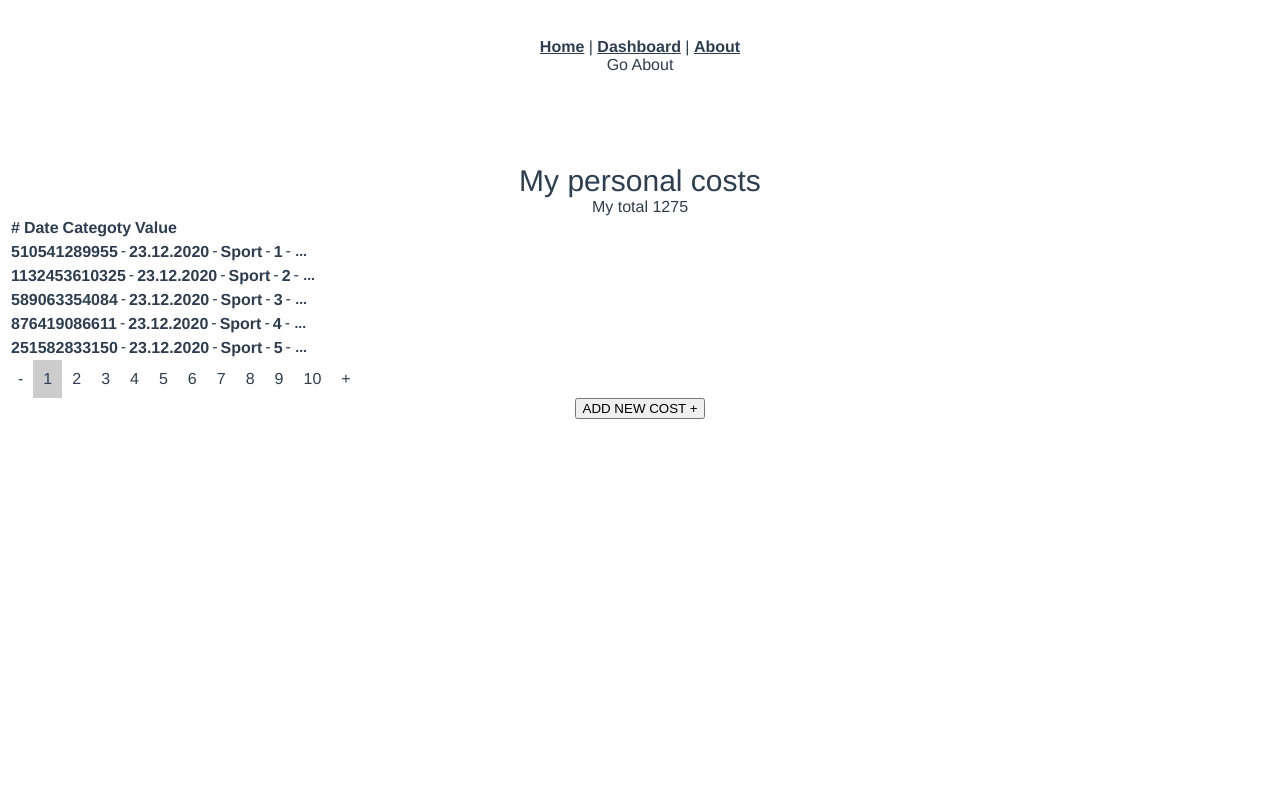
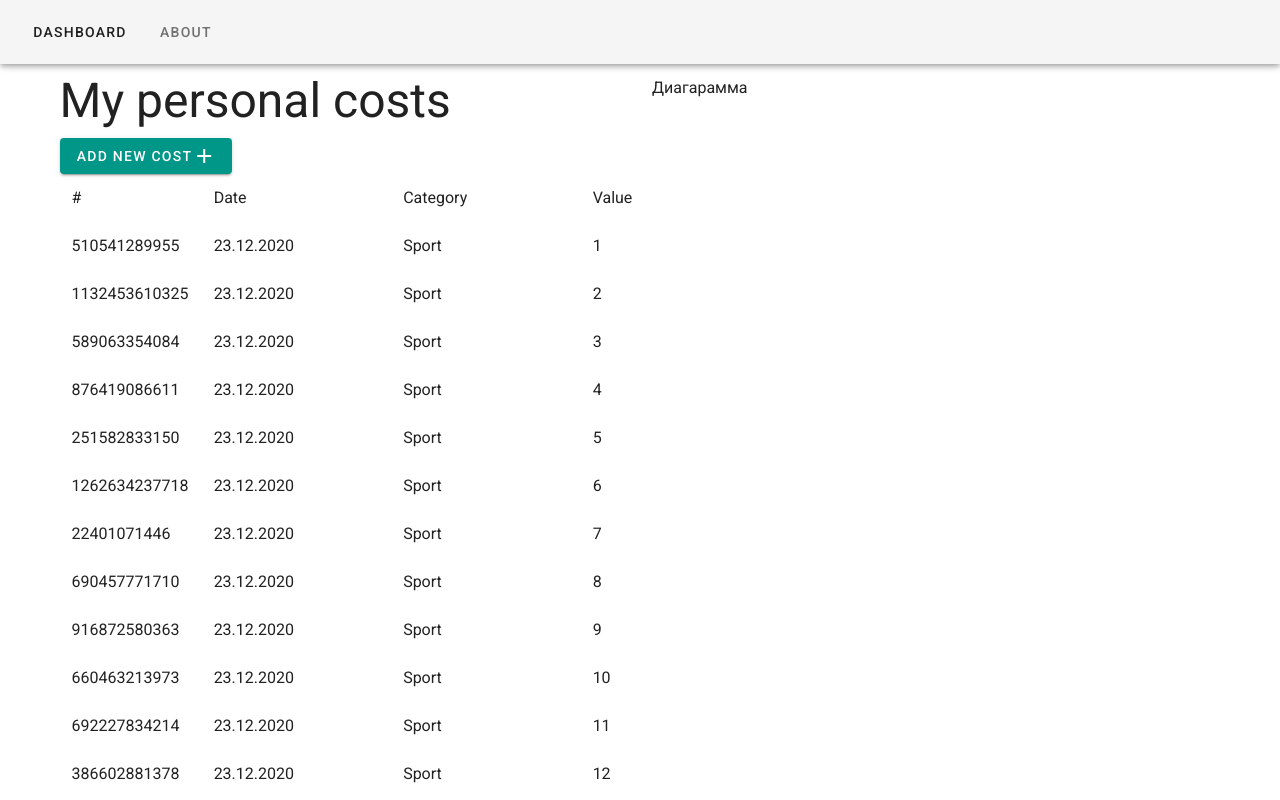
Before and after one commit to Anzhpry/Costs, a Vue app in the folder fp/: page /dashboard/1 in a window 1280 px wide. Shown: the top 800 px of the page. Built offline with nearby package versions, Linux system fonts and the light colour scheme.

Commit message:
Не отображаются категории

```diff
--- a/fp/public/index.html
+++ b/fp/public/index.html
@@ -1,11 +1,13 @@
 <!DOCTYPE html>
-<html lang="">
+<html lang="en">
   <head>
     <meta charset="utf-8">
     <meta http-equiv="X-UA-Compatible" content="IE=edge">
     <meta name="viewport" content="width=device-width,initial-scale=1.0">
     <link rel="icon" href="<%= BASE_URL %>favicon.ico">
     <title><%= htmlWebpackPlugin.options.title %></title>
+    <link rel="stylesheet" href="https://fonts.googleapis.com/css?family=Roboto:100,300,400,500,700,900">
+    <link rel="stylesheet" href="https://cdn.jsdelivr.net/npm/@mdi/font@latest/css/materialdesignicons.min.css">
   </head>
   <body>
     <noscript>
--- a/fp/src/App.vue
+++ b/fp/src/App.vue
@@ -1,104 +1,26 @@
 <template>
-  <div id="app">
-    <nav>
-      <router-link to="/">Home</router-link> |
-      <router-link to="/dashboard">Dashboard</router-link> |
-      <router-link to="/about">About</router-link>
-      <div @click="goToPageAbout">Go About</div>
-    </nav>
-    <main>
-      <router-view />
-    </main>
-    <transition name="fade">
-      <ModalWindowAddPaymentForm v-if="modalShown" :settings="settings" />
-    </transition>
-    <transition name="fade">
-      <ContextMenu />
-    </transition>
-  </div>
+  <v-app>
+    <v-app-bar
+      app
+    >
+
+  <v-btn plain :ripple="false" to="/dashboard">Dashboard</v-btn>
+  <v-btn plain :ripple="false" to="/about">About</v-btn>
+    </v-app-bar>
+
+    <v-main>
+      <router-view/>
+    </v-main>
+  </v-app>
 </template>
 
 <script>
-import ModalWindowAddPaymentForm from "./components/ModalWindowAddPaymentForm.vue";
-import ContextMenu from "./components/ContextMenu.vue";
+
 export default {
-  name: "App",
-  components: {
-    ModalWindowAddPaymentForm,
-    ContextMenu,
-  },
-  data() {
-    return {
-      modalShown: false,
-      settings: {},
-    };
-  },
-  methods: {
-    goToPageAbout() {
-      this.$router.push({
-        name: "about",
-        params: {
-          isTrial: 0,
-        },
-        query: {
-          isTrial: true,
-        },
-      });
-    },
-    onShow(settings) {
-      this.modalShown = true;
-      this.settings = settings;
-    },
-    onHide() {
-      this.modalShown = false;
-      this.settings = {};
-    },
-  },
-  created() {
-    console.log(this.$router);
-  },
-  mounted() {
-    this.$modal.EventBus.$on("shown", this.onShow);
-    this.$modal.EventBus.$on("hide", this.onHide);
-  },
-  beforeDestroy() {
-    this.$modal.EventBus.$on("shown", this.onShow);
-    this.$modal.EventBus.$on("hide", this.onHide);
-  },
+  name: 'App',
+
+  data: () => ({
+    //
+  }),
 };
 </script>
-
-
-<style lang="scss">
-#app {
-  font-family: Avenir, Helvetica, Arial, sans-serif;
-  -webkit-font-smoothing: antialiased;
-  -moz-osx-font-smoothing: grayscale;
-  text-align: center;
-  color: #2c3e50;
-}
-
-nav {
-  padding: 30px;
-
-  a {
-    font-weight: bold;
-    color: #2c3e50;
-
-    &.router-link-exact-active {
-      color: #42b983;
-    }
-  }
-}
-</style>
-
-<style>
-.fade-enter-active,
-.fade-leave-active {
-  transition: opacity 0.9s ease;
-}
-.fade-enter,
-.fade-leave-to {
-  opacity: 0;
-}
-</style>
--- /dev/null
+++ b/fp/src/App_.vue
@@ -0,0 +1,104 @@
+<template>
+  <div id="app">
+    <nav>
+      <router-link to="/">Home</router-link> |
+      <router-link to="/dashboard">Dashboard</router-link> |
+      <router-link to="/about">About</router-link>
+      <div @click="goToPageAbout">Go About</div>
+    </nav>
+    <main>
+      <router-view />
+    </main>
+    <transition name="fade">
+      <ModalWindowAddPaymentForm v-if="modalShown" :settings="settings" />
+    </transition>
+    <transition name="fade">
+      <ContextMenu />
+    </transition>
+  </div>
+</template>
+
+<script>
+import ModalWindowAddPaymentForm from "./components/ModalWindowAddPaymentForm.vue";
+import ContextMenu from "./components/ContextMenu.vue";
+export default {
+  name: "App",
+  components: {
+    ModalWindowAddPaymentForm,
+    ContextMenu,
+  },
+  data() {
+    return {
+      modalShown: false,
+      settings: {},
+    };
+  },
+  methods: {
+    goToPageAbout() {
+      this.$router.push({
+        name: "about",
+        params: {
+          isTrial: 0,
+        },
+        query: {
+          isTrial: true,
+        },
+      });
+    },
+    onShow(settings) {
+      this.modalShown = true;
+      this.settings = settings;
+    },
+    onHide() {
+      this.modalShown = false;
+      this.settings = {};
+    },
+  },
+  created() {
+    console.log(this.$router);
+  },
+  mounted() {
+    this.$modal.EventBus.$on("shown", this.onShow);
+    this.$modal.EventBus.$on("hide", this.onHide);
+  },
+  beforeDestroy() {
+    this.$modal.EventBus.$on("shown", this.onShow);
+    this.$modal.EventBus.$on("hide", this.onHide);
+  },
+};
+</script>
+
+
+<style lang="scss">
+#app {
+  font-family: Avenir, Helvetica, Arial, sans-serif;
+  -webkit-font-smoothing: antialiased;
+  -moz-osx-font-smoothing: grayscale;
+  text-align: center;
+  color: #2c3e50;
+}
+
+nav {
+  padding: 30px;
+
+  a {
+    font-weight: bold;
+    color: #2c3e50;
+
+    &.router-link-exact-active {
+      color: #42b983;
+    }
+  }
+}
+</style>
+
+<style>
+.fade-enter-active,
+.fade-leave-active {
+  transition: opacity 0.9s ease;
+}
+.fade-enter,
+.fade-leave-to {
+  opacity: 0;
+}
+</style>
--- a/fp/src/components/AddPaymentForm.vue
+++ b/fp/src/components/AddPaymentForm.vue
@@ -1,16 +1,10 @@
 <template>
-  <div>
-    <input placeholder="Amount" v-model="value" />
-    <div class="categoryList" v-if="categoryList.length">
-      <select v-model="category">
-        <option v-for="(option, idx) in categoryList" :key="idx">
-          {{ option }}
-        </option>
-      </select>
-    </div>
-    <input placeholder="Date" v-model="date" />
-    <button @click="onSave">Save</button>
-  </div>
+<v-card class="text-left pa-8">
+  <v-text-field v-model="date" label="Date"/>
+  <v-text-field v-model="value" label="Value"/>
+  <v-select v-model="category" :items="categoryList" label="Category"/>
+  <v-btn  color="teal" dark @click="onSave">Save</v-btn>
+  </v-card>
 </template>
 
 <script>
--- a/fp/src/components/PaymentsDisplay.vue
+++ b/fp/src/components/PaymentsDisplay.vue
@@ -1,5 +1,21 @@
 <template>
-  <div class="list">
+<v-container>
+  <v-row>
+        <v-col :cols="3">#</v-col>
+        <v-col :cols="4">Date</v-col>
+        <v-col :cols="4">Category</v-col>
+        <v-col :cols="1">Value</v-col>
+  </v-row>
+  <v-row v-for="item in list" :key="item.id">
+    <v-col :cols="3"> {{item.id}} </v-col>
+     <v-col :cols="4">{{item.date}}</v-col>
+      <v-col :cols="4">{{item.category}}</v-col>
+       <v-col :cols="1">{{item.value}}</v-col>
+  </v-row>
+</v-container>
+
+
+ <!--  <div class="list">
     <table>
       <tr>
         <th>#</th>
@@ -27,7 +43,7 @@
         </tr>
       </table>
     </div>
-  </div>
+  </div> -->
 </template>
 
 <script>
@@ -39,7 +55,7 @@ export default {
       default: () => [],
     },
   },
-  methods: {
+ /*  methods: {
     editItem(item) {
       console.log(item);
     },
@@ -63,7 +79,7 @@ export default {
       ];
       this.$contextMenu.show({ event, items });
     },
-  },
+  }, */
 };
 </script>
 
--- a/fp/src/main.js
+++ b/fp/src/main.js
@@ -4,6 +4,7 @@ import store from './store'
 import router from './router'
 import modal from './plugins/ModalWindow'
 import contextMenu from './plugins/ContextMenu'
+import vuetify from './plugins/vuetify'
 
 Vue.config.productionTip = false
 Vue.use(modal)
@@ -13,5 +14,6 @@ Vue.use(contextMenu)
 new Vue({
   store,
   router,
+  vuetify,
   render: h => h(App)
 }).$mount('#app')
--- /dev/null
+++ b/fp/src/plugins/vuetify.js
@@ -0,0 +1,7 @@
+import Vue from 'vue';
+import Vuetify from 'vuetify/lib/framework';
+
+Vue.use(Vuetify);
+
+export default new Vuetify({
+});
--- a/fp/src/router/index.js
+++ b/fp/src/router/index.js
@@ -1,7 +1,5 @@
 import Vue from 'vue'
 import VueRouter from 'vue-router'
-
-
 
 Vue.use(VueRouter)
 
@@ -25,7 +23,7 @@ const routes = [
     name: 'dashboard',
     component: () => import('../views/DashboardView.vue'),
     meta: {
-      title: "Dashboard"
+      title: 'Dashboard',
     }
   },
   {
--- a/fp/src/views/DashboardView.vue
+++ b/fp/src/views/DashboardView.vue
@@ -1,11 +1,32 @@
 <template>
-  <div id="app">
-    <div class="wrapper">
+  <v-container>
+    <v-row>
+      <v-col>
+        <div class="text-h5 text-sm-h3 pb-3">My personal costs</div>
+
+
+      <v-dialog
+      v-model="dialog">
+      <template v-slot:activator="{ on }">
+
+        <v-btn color="teal" dark v-on="on">
+          ADD NEW COST <v-icon>mdi-plus</v-icon>
+        </v-btn>
+        </template>
+        <v-card>
+          <AddPaymentForm ref="addpaymentForm" />
+        </v-card>
+       </v-dialog>
+        <PaymentsDisplay :list="paymentsList" />
+      </v-col>
+       <v-col>
+         Диагарамма
+       </v-col>
+    </v-row>
+   <!--  <div class="wrapper">
       <header class="title">My personal costs</header>
       <div>My total {{ getFPV }}</div>
       <main>
-        <!--   <AddPaymentForm @addNewPayment="addDate" /> -->
-        <!--   <ModalWindowAddPaymentForm /> -->
         <PaymentsDisplay :list="currentElements" />
         <MyPagination
           :length="paymentsList.length"
@@ -15,24 +36,23 @@
         />
         <button @click="addFormOpen">ADD NEW COST +</button>
       </main>
-    </div>
-  </div>
+    </div> -->
+  </v-container>
 </template>
 
 <script>
 import PaymentsDisplay from "../components/PaymentsDisplay.vue";
-/* import AddPaymentForm from "../components/AddPaymentForm.vue"; */
-import MyPagination from "../components/MyPagination.vue";
-import { mapMutations } from "vuex";
-/* import ModalWindowAddPaymentForm from "../components/ModalWindowAddPaymentForm.vue"; */
+
+/* import MyPagination from "../components/MyPagination.vue"; */
+ import { mapMutations } from "vuex";
+import AddPaymentForm from "@/components/AddPaymentForm.vue";
+
 export default {
   name: "App",
   components: {
     PaymentsDisplay,
-    /*     AddPaymentForm, */
-    MyPagination,
-    /* ModalWindowAddPaymentForm, */
-  },
+    AddPaymentForm
+},
   data() {
     return {
       /* addFormShown: false, */
@@ -40,12 +60,13 @@ export default {
         content: "addpaymentform",
         title: "Add new Payment",
       },
+      dialog: false,
       n: 5,
       cur: 1,
     };
   },
   computed: {
-    /*   ...mapGetters(["getFullPaymentValue", "getPaymentList"]), */
+/*       ...mapGetters(["getFullPaymentValue", "getPaymentList"]), */
     getFPV() {
       return this.$store.getters.getFullPaymentValue;
     },
@@ -85,13 +106,14 @@ export default {
     },
     addDate(data) {
       this.$store.commit("addDataPaymentsList", data);
+  this.dialog = false
     },
     onChangePage(p) {
       this.cur = p;
     },
     addFormOpen() {
       this.$modal.show("addpaymentform", {
-        content: "addpaymentform",
+        content: "AddPaymentForm",
         title: "Add new Payment",
       });
     },
--- a/fp/src/views/HomeView.vue
+++ b/fp/src/views/HomeView.vue
@@ -1,20 +1,15 @@
 <template>
-  <div class="home">
-    <HelloWorld msg="Welcome to Your Vue.js App" />
-    <MyCalculator />
-  </div>
+  <hello-world />
 </template>
 
 <script>
-// @ is an alias to /src
-import HelloWorld from "@/components/HelloWorld.vue";
-import MyCalculator from "../components/MyCalculator.vue";
+  import HelloWorld from '../components/HelloWorld'
 
-export default {
-  name: "HomeView",
-  components: {
-    HelloWorld,
-    MyCalculator,
-  },
-};
+  export default {
+    name: 'HomeView',
+
+    components: {
+      HelloWorld,
+    },
+  }
 </script>
--- a/fp/vue.config.js
+++ b/fp/vue.config.js
@@ -1,4 +1,6 @@
 const { defineConfig } = require('@vue/cli-service')
 module.exports = defineConfig({
-  transpileDependencies: true
+  transpileDependencies: [
+    'vuetify'
+  ]
 })
```
Also changed, not shown: fp/package.json (+22 -17 lines), fp/src/assets/logo.svg (added), 1 other file (tests, documents, lock files or other folders).
